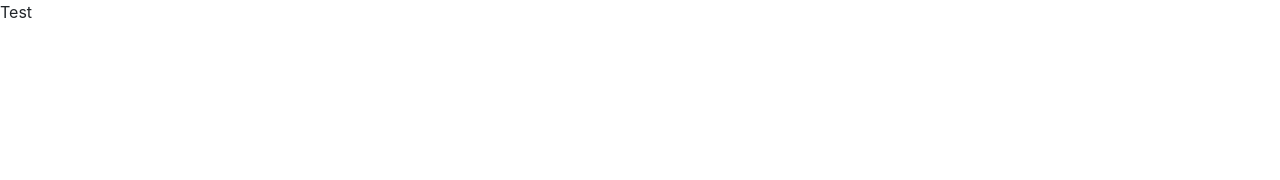
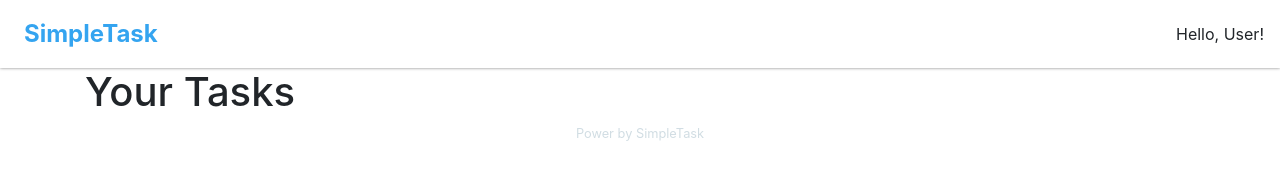
Before and after one commit to markchen555/Fountain-Challenge, a React app: page / in a window 1280 px wide. Built offline with nearby package versions, Linux system fonts and the light colour scheme.

Commit message:
Doc: completed navbar and footer

```diff
--- a/package.json
+++ b/package.json
@@ -34,6 +34,7 @@
     "react": "^16.3.2",
     "react-dom": "^16.3.2",
     "react-redux": "^5.0.7",
+    "react-router-dom": "^4.2.2",
     "redux": "^4.0.0",
     "redux-logger": "^3.0.6",
     "redux-thunk": "^2.2.0",
--- a/src/components/app/app.css
+++ b/src/components/app/app.css
@@ -0,0 +1,3 @@
+.app-wrapper {
+  height: 100%
+}
--- a/src/components/app/app.js
+++ b/src/components/app/app.js
@@ -1,4 +1,7 @@
 import React, { Component } from 'react';
+
+import Navbar from '../navbar/navbar';
+import Footer from '../footer/footer';
 
 import './app.css';
 
@@ -9,8 +12,12 @@ class App extends Component {
 
   render() {
     return (
-      <div>
-        Test
+      <div className="app-wrapper">
+        <Navbar />
+        <div className="container">
+          <h1>Your Tasks</h1>
+        </div>
+        <Footer />
       </div>
     )
   }
--- /dev/null
+++ b/src/components/footer/footer.css
@@ -0,0 +1,5 @@
+.footer-section {
+  color: #d1dde3;
+  font-size: 0.8em;
+  text-align: center;
+}
--- /dev/null
+++ b/src/components/footer/footer.js
@@ -0,0 +1,17 @@
+import React, { Component } from 'react';
+
+import './footer.css'
+
+class Footer extends Component {
+  render() {
+    return (
+      <div className="container">
+        <div className="footer-section">
+          <span>Power by SimpleTask</span>
+        </div>
+      </div>
+    );
+  }
+}
+
+export default Footer;
--- /dev/null
+++ b/src/components/navbar/navbar.css
@@ -0,0 +1,13 @@
+.navbar-section {
+  box-shadow: 0px 0px 3px rgba(0, 0, 0, .5);
+}
+
+.logo {
+  font-weight: bold;
+  font-size: 1.5em;
+}
+
+.logo a {
+  text-decoration: none;
+  color: #34a4f0;
+}
--- /dev/null
+++ b/src/components/navbar/navbar.js
@@ -0,0 +1,20 @@
+import React, { Component } from 'react';
+
+import './navbar.css'
+
+class NavBar extends Component {
+  render() {
+    return (
+      <nav className="navbar navbar-expand-sm justify-content-between navbar-section">
+        <ul className="navbar-nav">
+          <li className="nav-item logo">
+            <a className="nav-link" href="/">SimpleTask</a>
+          </li>
+        </ul>
+        <span className="nav-text">Hello, User!</span>
+      </nav>
+    );
+  }
+}
+
+export default NavBar;
--- a/src/template.index.html
+++ b/src/template.index.html
@@ -4,9 +4,9 @@
     <meta charset="UTF-8">
     <meta name="viewport" content="width=device-width, initial-scale=1.0">
     <meta http-equiv="X-UA-Compatible" content="ie=edge">
-    <meta property="og:title" content="Fountain-Challengeb - TODO LIST">
-    <meta property="og:description" content="Fountain-Challengeb - TODO LIST">
-    <title>Fountain-Challenge</title>
+    <meta property="og:title" content="SimpleTask">
+    <meta property="og:description" content="SimpleTask">
+    <title>SimpleTask</title>
     <!-- <link rel="icon" type="image/png" sizes="96x96" href="/favicon-96x96.png"> -->
     <link href="https://fonts.googleapis.com/css?family=Open+Sans:400,600" rel="stylesheet">
     <link rel="stylesheet" href="https://maxcdn.bootstrapcdn.com/bootstrap/4.0.0/css/bootstrap.min.css" integrity="sha384-Gn5384xqQ1aoWXA+058RXPxPg6fy4IWvTNh0E263XmFcJlSAwiGgFAW/dAiS6JXm" crossorigin="anonymous">
```
